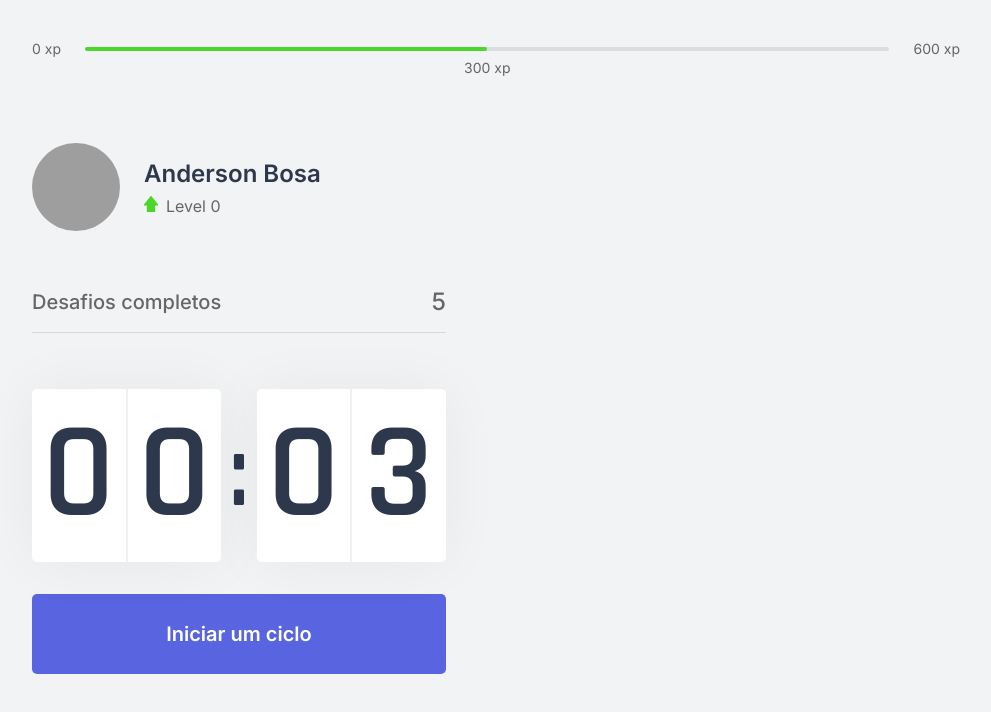
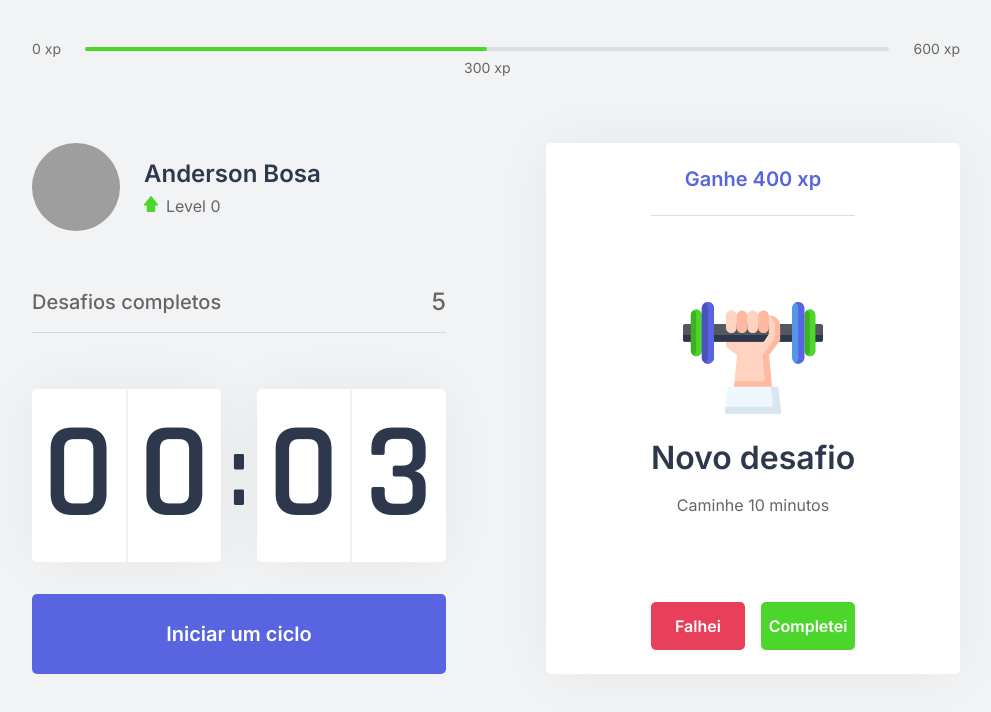
Before and after one commit to andersonbosa/nlw4-moveit, a Next.js app: page / in a window 1280 px wide. Shown: the top 712 px of the page, without its empty margins (144-1135 px from the left). Built offline with nearby package versions, Linux system fonts and the light colour scheme; grey boxes are pictures that could not be loaded.

Commit message:
- [X] Componente: ChallengeBox

```diff
--- /dev/null
+++ b/src/components/ChallengeBox.tsx
@@ -0,0 +1,52 @@
+import styles from '@/styles/components/ChallengeBox.module.css'
+
+export function ChallengeBox () {
+  const hasActiveChallenge = true
+
+  return (
+    <>
+      <div className={styles.challengeContainer}>
+        {
+          hasActiveChallenge ?
+            (
+              <>
+                <div className={styles.challengeActive}>
+                  <header>Ganhe 400 xp</header>
+                  <main>
+                    <img src="icons/body.svg" alt="" />
+                    <strong>Novo  desafio</strong>
+                    <p>Caminhe 10 minutos</p>
+                  </main>
+                  <footer>
+                    <button
+                      type="button"
+                      className={styles.challengeFailedButton}
+                    >
+                      Falhei
+                    </button>
+                    <button
+                      type="button"
+                      className={styles.challengeSucceededButton}
+                    >
+                      Completei
+                    </button>
+                  </footer>
+                </div>
+              </>
+            ) :
+            (
+              <>
+                <div className={styles.challengeNotActive}>
+                  <strong>Finalize um ciclo para receber um desafio</strong>
+                  <p>
+                    <img src="icons/level-up.svg" alt="Level up" />
+                    Avance de level completando desafios.
+                  </p>
+                </div>
+              </>
+            )
+        }
+      </div>
+    </>
+  )
+}
--- a/src/pages/index.tsx
+++ b/src/pages/index.tsx
@@ -1,3 +1,4 @@
+import { ChallengeBox } from '@/components/ChallengeBox'
 import { CompletedChallenges } from '@/components/CompletedChallenges'
 import { Countdown } from '@/components/Countdown'
 import { ExperienceBar } from '@/components/ExperienceBar'
@@ -16,6 +17,9 @@ export default function Home () {
             <CompletedChallenges />
             <Countdown />
           </div>
+          <div>
+            <ChallengeBox />
+          </div>
         </section>
       </div>
     </>
```
Also changed, not shown: 1 other file (tests, documents, lock files or other folders).
